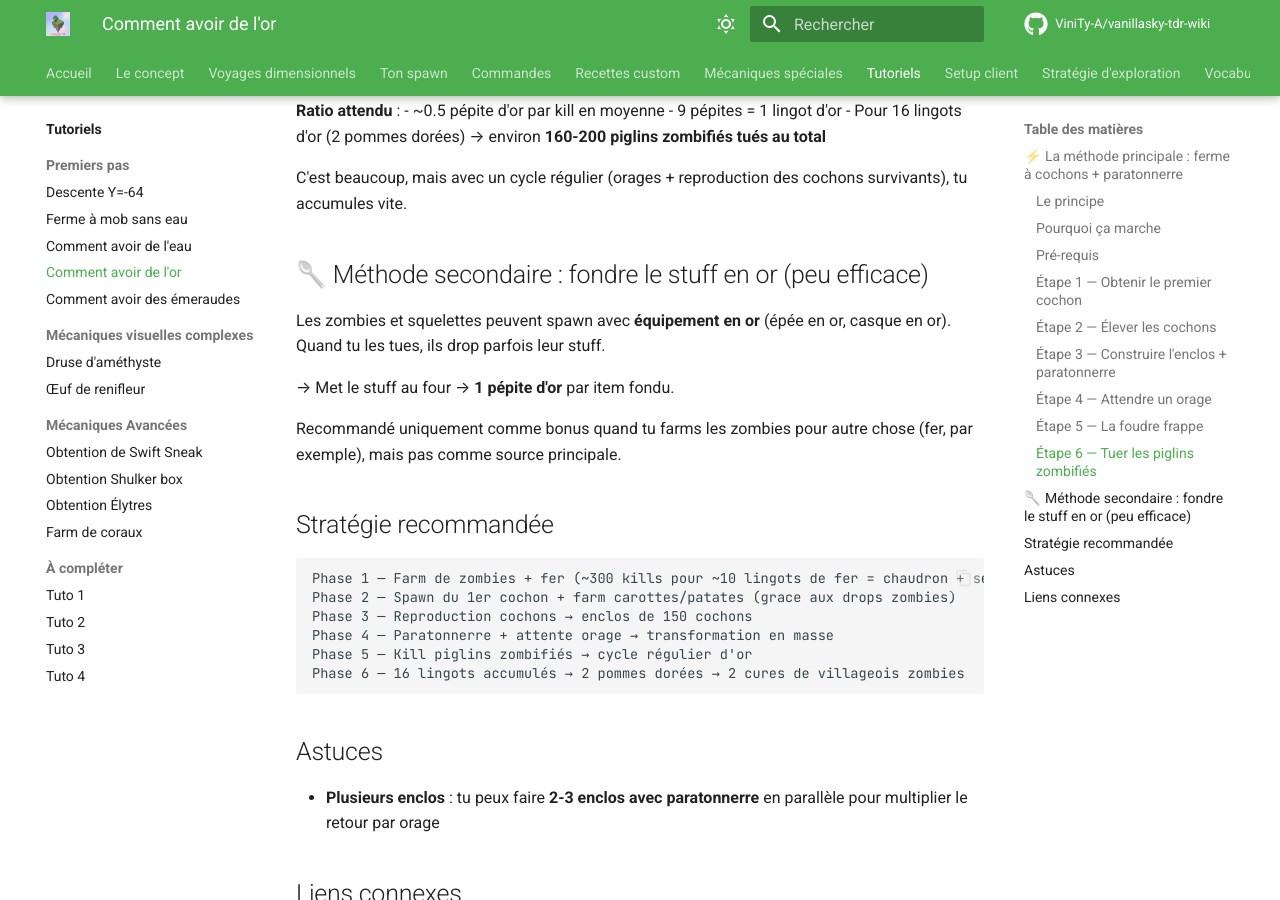
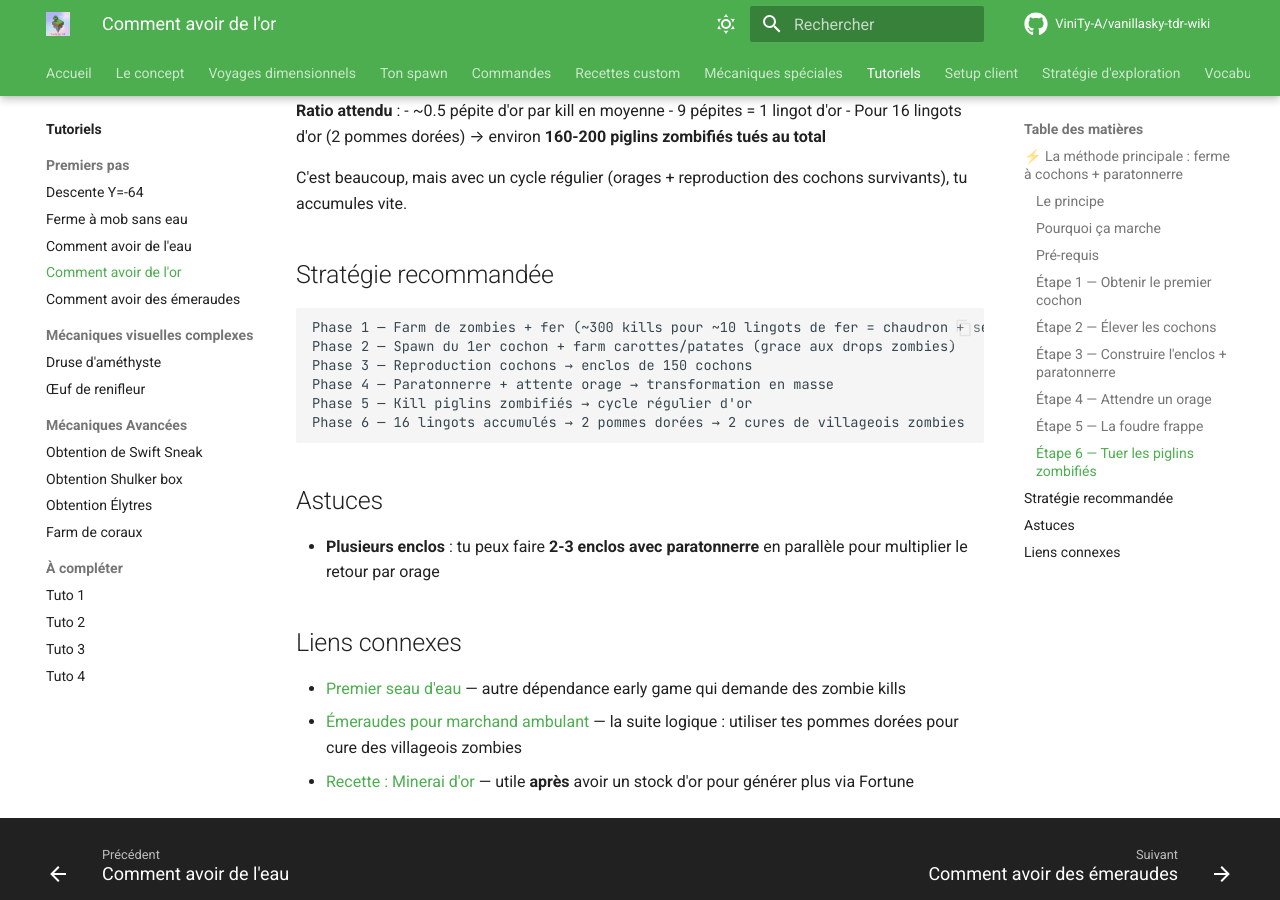
Before and after one commit to ViniTy-A/vanillasky-tdr-wiki, an MkDocs documentation site: the page built from docs/tutoriels/comment-avoir-or.md, in a window 1280 px wide and 900 px high, scrolled down 1985 px. Built offline with MkDocs 1.6.1 and Material for MkDocs 9.7.7, drawn with Linux system fonts in a browser that asks for light colours; comment, search, counter and statistics services are not loaded; some of the changed text lies outside the part shown.

Commit message:
Update comment-avoir-or.md

```diff
--- a/docs/tutoriels/comment-avoir-or.md
+++ b/docs/tutoriels/comment-avoir-or.md
@@ -73,13 +73,6 @@ Quand l'orage arrive et que la foudre tape le paratonnerre, tous les cochons dan
 
 C'est beaucoup, mais avec un cycle régulier (orages + reproduction des cochons survivants), tu accumules vite.
 
-## 🥄 Méthode secondaire : fondre le stuff en or (peu efficace)
-
-Les zombies et squelettes peuvent spawn avec **équipement en or** (épée en or, casque en or). Quand tu les tues, ils drop parfois leur stuff.
-
-→ Met le stuff au four → **1 pépite d'or** par item fondu.
-
-Recommandé uniquement comme bonus quand tu farms les zombies pour autre chose (fer, par exemple), mais pas comme source principale.
 
 ## Stratégie recommandée
 
```
Also changed, not shown: other parts of docs/tutoriels/comment-avoir-or.md (+1 -1 lines).
